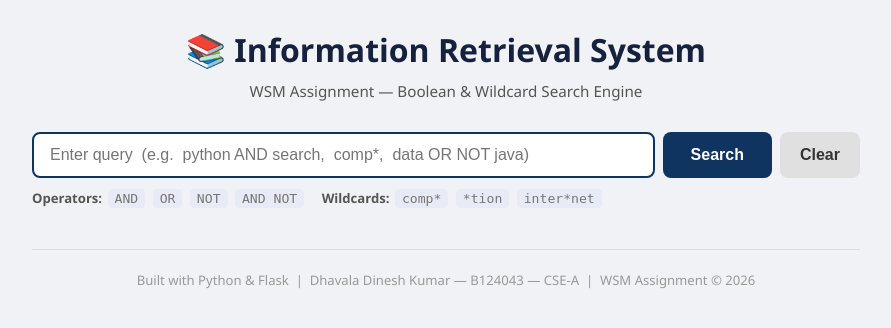
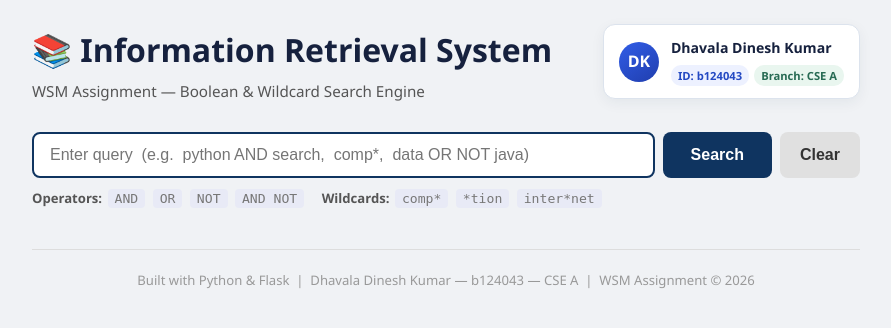
Before and after one commit to Dinesh3906/WSM-project, a Flask app: page / in a window 1280 px wide. Shown: the top 328 px of the page, without its empty margins (194-1085 px from the left). Run offline with Flask 3, Linux system fonts and the light colour scheme.

Commit message:
feat: show student details in header

```diff
--- a/static/style.css
+++ b/static/style.css
@@ -29,8 +29,77 @@ body {
 
 /* ---------- Header ---------- */
 .header {
-    text-align: center;
     margin-bottom: 28px;
+}
+
+.header-content {
+    display: flex;
+    align-items: flex-start;
+    justify-content: space-between;
+    gap: 24px;
+}
+
+.header-brand {
+    flex: 1;
+    min-width: 0;
+}
+
+.student-profile-badge {
+    display: flex;
+    align-items: center;
+    gap: 12px;
+    flex: 0 0 auto;
+    padding: 12px 15px;
+    border: 1px solid #dce3ed;
+    border-radius: 12px;
+    background: #fff;
+    box-shadow: 0 4px 14px rgba(25, 45, 75, 0.06);
+}
+
+.student-avatar {
+    display: grid;
+    place-items: center;
+    width: 40px;
+    height: 40px;
+    border-radius: 50%;
+    color: #fff;
+    background: linear-gradient(145deg, #315de7, #203eae);
+    font-weight: 700;
+}
+
+.student-meta {
+    text-align: left;
+}
+
+.student-name {
+    margin-bottom: 5px;
+    color: #16213e;
+    font-size: 0.88rem;
+    font-weight: 700;
+    white-space: nowrap;
+}
+
+.student-tags {
+    display: flex;
+    flex-wrap: wrap;
+    gap: 5px;
+}
+
+.badge {
+    padding: 2px 7px;
+    border-radius: 10px;
+    font-size: 0.7rem;
+    font-weight: 600;
+}
+
+.badge-id {
+    color: #2449c3;
+    background: #edf1ff;
+}
+
+.badge-branch {
+    color: #286b54;
+    background: #e9f6ef;
 }
 
 .header h1 {
@@ -299,6 +368,20 @@ body {
 
 /* ---------- Responsive ---------- */
 @media (max-width: 600px) {
+    .header-content {
+        flex-direction: column;
+        gap: 14px;
+    }
+
+    .student-profile-badge {
+        align-self: flex-end;
+        max-width: 100%;
+    }
+
+    .student-name {
+        white-space: normal;
+    }
+
     .header h1 {
         font-size: 1.45rem;
     }
--- a/templates/index.html
+++ b/templates/index.html
@@ -8,10 +8,26 @@
 </head>
 <body>
     <div class="container">
-        <!-- Header -->
+        <!-- Header with Top-Right Student Info -->
         <header class="header">
-            <h1>📚 Information Retrieval System</h1>
-            <p class="subtitle">WSM Assignment — Boolean &amp; Wildcard Search Engine</p>
+            <div class="header-content">
+                <div class="header-brand">
+                    <h1>📚 Information Retrieval System</h1>
+                    <p class="subtitle">WSM Assignment — Boolean &amp; Wildcard Search Engine</p>
+                </div>
+                <div class="student-profile-badge">
+                    <div class="student-avatar">
+                        <span>DK</span>
+                    </div>
+                    <div class="student-meta">
+                        <div class="student-name">Dhavala Dinesh Kumar</div>
+                        <div class="student-tags">
+                            <span class="badge badge-id">ID: b124043</span>
+                            <span class="badge badge-branch">Branch: CSE A</span>
+                        </div>
+                    </div>
+                </div>
+            </div>
         </header>
 
         <!-- Search Area -->
@@ -51,7 +67,7 @@
 
         <!-- Footer -->
         <footer class="footer">
-            <p>Built with Python &amp; Flask&nbsp;&nbsp;|&nbsp;&nbsp;Dhavala Dinesh Kumar — B124043 — CSE-A&nbsp;&nbsp;|&nbsp;&nbsp;WSM Assignment &copy; 2026</p>
+            <p>Built with Python &amp; Flask&nbsp;&nbsp;|&nbsp;&nbsp;Dhavala Dinesh Kumar — b124043 — CSE A&nbsp;&nbsp;|&nbsp;&nbsp;WSM Assignment &copy; 2026</p>
         </footer>
     </div>
 
```
